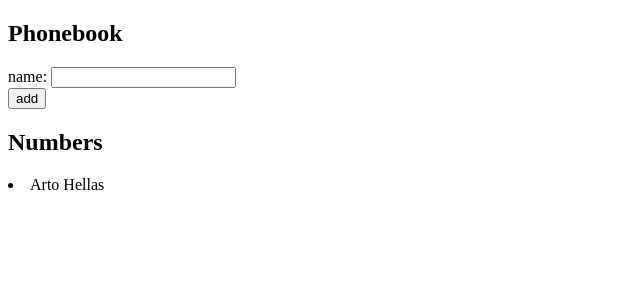
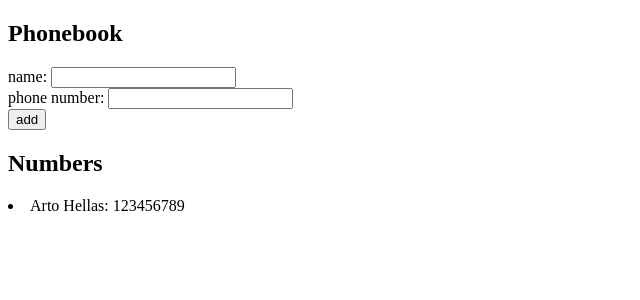
Before and after one commit to simonetimi/full-stack-open-exercises, a React (Vite) app in the folder part2/phonebook/: page / in a window 1280 px wide. Shown: the top 300 px of the page, without its empty margins (0-640 px from the left). Built offline with nearby package versions, Linux system fonts and the light colour scheme.

Commit message:
Complete exercise 2.8

```diff
--- a/part2/phonebook/src/App.jsx
+++ b/part2/phonebook/src/App.jsx
@@ -1,20 +1,30 @@
 import { useState } from 'react';
 
 const App = () => {
-  const [persons, setPersons] = useState([{ name: 'Arto Hellas' }]);
+  const [persons, setPersons] = useState([{ name: 'Arto Hellas', number: '123456789' }]);
   const [newName, setNewName] = useState('');
+  const [newPhone, setNewPhone] = useState('');
 
   const handleOnChangeName = (event) => {
     setNewName(event.target.value);
   };
 
+  const handleOnChangePhone = (event) => {
+    setNewPhone(event.target.value);
+  };
+
   const handleOnSubmit = (event) => {
     event.preventDefault();
-    if (persons.find((person) => person.name === newName) !== undefined) {
+    const nameIsPresent = persons.find((person) => person.name === newName) !== undefined;
+    const phoneIsPresent = persons.find((person) => person.number === newPhone) !== undefined;
+    if (nameIsPresent) {
       alert(`${newName} is already present.`);
       return;
+    } else if (phoneIsPresent) {
+      alert(`Phone number: ${newPhone} is already present.`);
+      return;
     }
-    setPersons([...persons, { name: newName }]);
+    setPersons([...persons, { name: newName, number: newPhone }]);
   };
 
   return (
@@ -25,12 +35,18 @@ const App = () => {
           name: <input type="text" name="name" value={newName} onChange={handleOnChangeName} />
         </div>
         <div>
+          phone number:{' '}
+          <input type="tel" name="phone" value={newPhone} onChange={handleOnChangePhone} />
+        </div>
+        <div>
           <button type="submit">add</button>
         </div>
       </form>
       <h2>Numbers</h2>
       {persons.map((person) => (
-        <li key={person.name}>{person.name}</li>
+        <li key={person.name}>
+          {person.name}: {person.number}
+        </li>
       ))}
     </div>
   );
```
